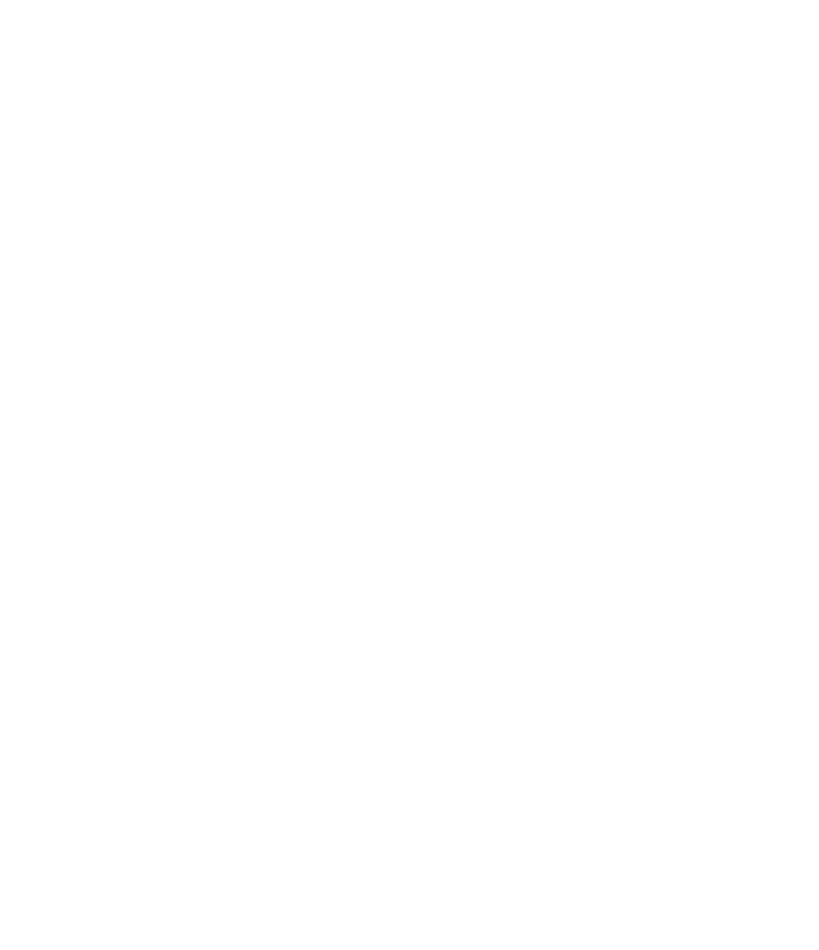
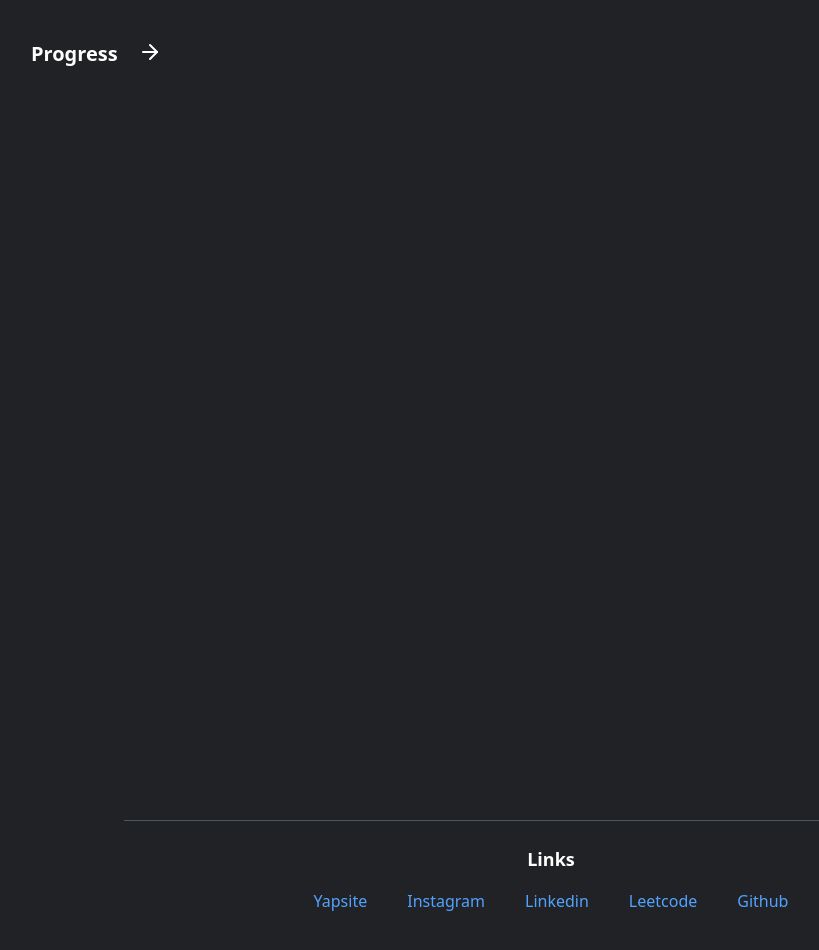
Before and after one commit to Akshanshpatel/CheatCode, a React (Vite) app in the folder frontend/: page /practice in a window 1280 px wide. Shown: the part 96-1046 px from the top of the page, without its empty margins (89-908 px from the left). Before the commit the page ends 800 px from the top, so only its background shows below. Built offline with nearby package versions, Linux system fonts and the light colour scheme; no server answers.

Commit message:
Practice page

```diff
--- a/frontend/src/components/Footer.jsx
+++ b/frontend/src/components/Footer.jsx
@@ -2,7 +2,28 @@
 
 const Footer = () => {
   return (
-    <div>Footer</div>
+    <div className="bg-[#202225] w-full py-10">
+  <hr className="w-2/3 mx-auto mb-6 border-gray-600" />
+
+  <div className="flex flex-col items-center">
+    <h4 className="font-bold text-white text-lg mb-4">
+      Links
+    </h4>
+
+    <ul className="flex space-x-10 text-blue-400">
+        <a href="https://yap-site.vercel.app/" className="hover:text-blue-300 transition cursor-pointer">Yapsite</a>
+
+        <a href="https://www.instagram.com/__aks_patel/" className="hover:text-blue-300 transition cursor-pointer">Instagram</a>
+
+        <a href="https://www.linkedin.com/in/aks-patel/" className="hover:text-blue-300 transition cursor-pointer">Linkedin</a>
+
+        <a href="https://leetcode.com/u/_aks_patel/" className="hover:text-blue-300 transition cursor-pointer">Leetcode</a>
+
+        <a href="https://github.com/Akshanshpatel" className="hover:text-blue-300 transition cursor-pointer">Github</a>
+    </ul>
+  </div>
+</div>
+
   )
 }
 
--- a/frontend/src/components/Navbar.jsx
+++ b/frontend/src/components/Navbar.jsx
@@ -91,9 +91,11 @@
             <img
               src={user.photoURL}
               alt="profile"
-              className="h-8 w-8 cursor-pointer rounded-full"
+              className="h-8 w-8 cursor-pointer rounded-full object-cover"
+              referrerPolicy="no-referrer"  //this solves the CORB issue browser blocking the image
+
               onClick={() => setOpen((prev) => !prev)}
-            />
+              />
 
             {open && (
               <div className="absolute right-0 mt-2 w-64 rounded-md border border-zinc-700 bg-[#1e1f22] shadow-lg">
@@ -106,7 +108,7 @@
 
                 <button
                   onClick={handleSignOut}
-                  className="w-full px-4 py-2 text-left hover:bg-zinc-800"
+                  className="w-full px-4 py-2 text-left hover:bg-zinc-800 cursor-pointer"
                 >
                   Sign out
                 </button>
--- a/frontend/src/pages/Practice.jsx
+++ b/frontend/src/pages/Practice.jsx
@@ -1,11 +1,36 @@
-import React from 'react'
+import React, { useState } from 'react'
 import Navbar from '@/components/Navbar';
+import {ArrowLeft,ArrowRight} from "lucide-react"
+import Footer from '@/components/Footer';
 
 const Practice = () => {
+
   return (
     <div>
     <Navbar/>
-    <div>Practice</div>
+    <main className='bg-[#202225] min-h-screen'>
+      <section className='w-fullh-50'>
+
+        <div className="flex items-center gap-2">
+
+            <h2 className="flex text-white text-xl font-bold pl-30 pt-15 ">
+              Progress
+              <div className='pl-5'>
+              <ArrowRight/>
+              </div>
+            </h2>
+
+
+
+
+        </div>
+      </section>
+
+
+
+      <section className=''></section>
+    </main>
+    <Footer/>
     </div>
   )
 }
```
